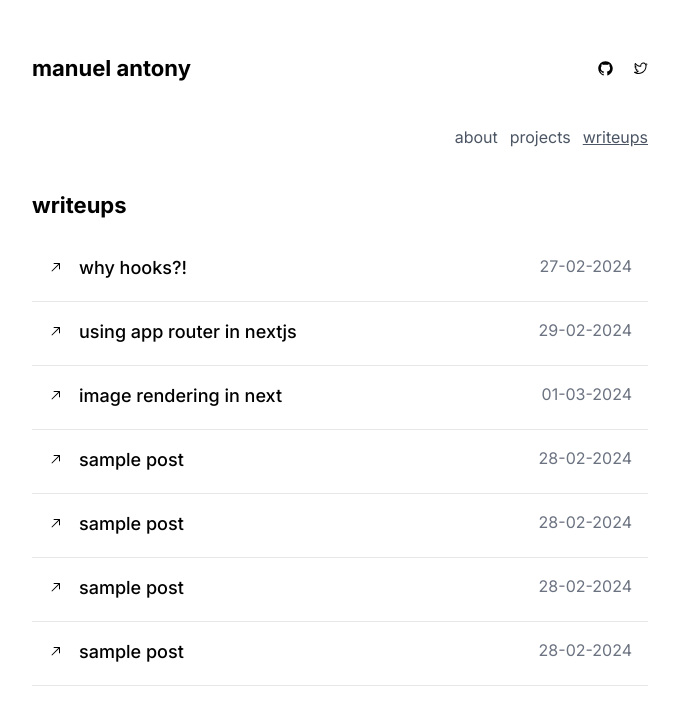
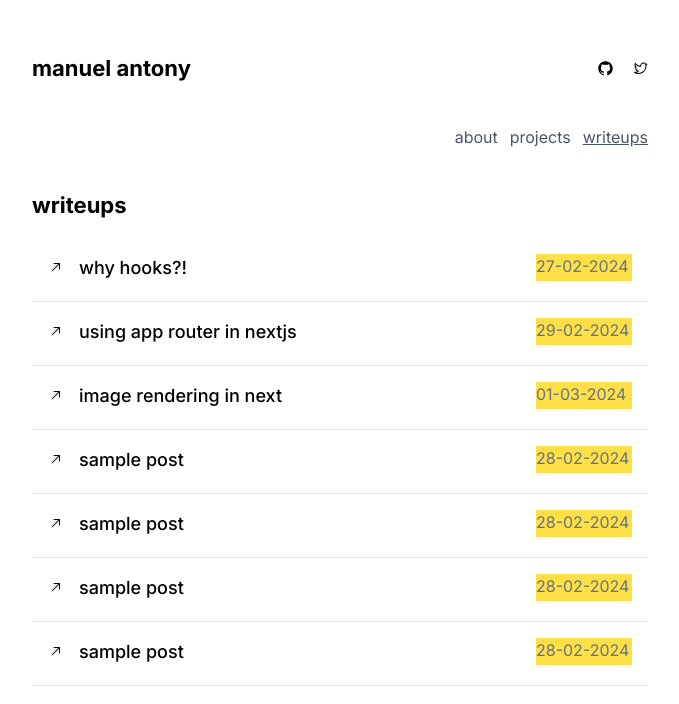
Before and after one commit to manuelxantony/portfolio, a Next.js app: page /writeups in a window 1280 px wide. Shown: the top 704 px of the page, without its empty margins (300-979 px from the left). Built offline with nearby package versions, Linux system fonts and the light colour scheme.

Commit message:
changed style in writeupcard

```diff
--- a/components/cards/writeupCard.tsx
+++ b/components/cards/writeupCard.tsx
@@ -7,7 +7,7 @@ import { Writeup } from '@/app/lib/definitions';
 export default function WriteupCard({ writeup }: { writeup: Writeup }) {
   return (
     <div className="border-b bottom-1 h-16 p-4">
-      <div className="flex flex-row justify-between">
+      <div className="flex flex-row flex-wrap justify-between">
         <div className="flex flex-row flex-wrap gap-4 ">
           <div className="flex justify-center items-center">
             <ArrowTopRightIcon />
@@ -16,7 +16,7 @@ export default function WriteupCard({ writeup }: { writeup: Writeup }) {
             <h4 className="font-medium">{writeup.title}</h4>
           </div>
         </div>
-        <div className="text-gray-500 ">{writeup.date}</div>
+        <div className="text-gray-500 w-24 bg-yellow-300">{writeup.date}</div>
       </div>
     </div>
   );
```
